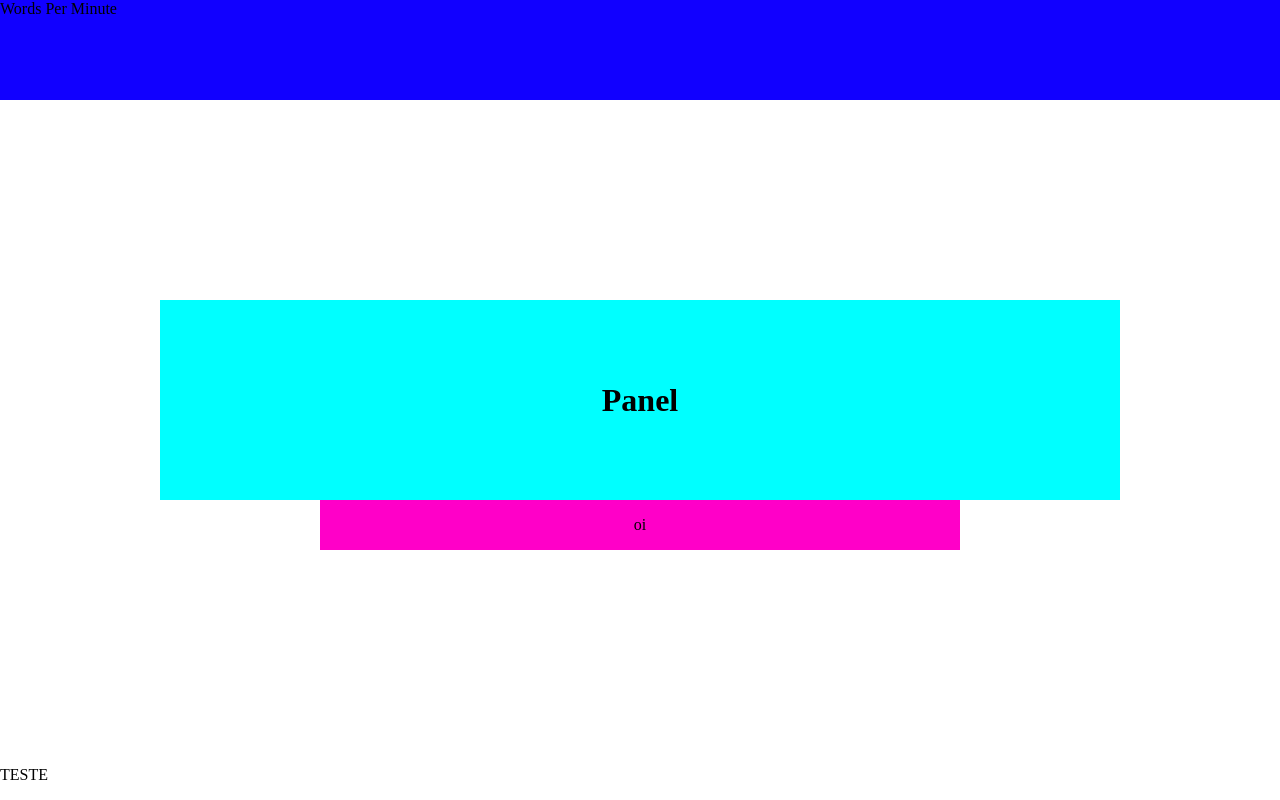
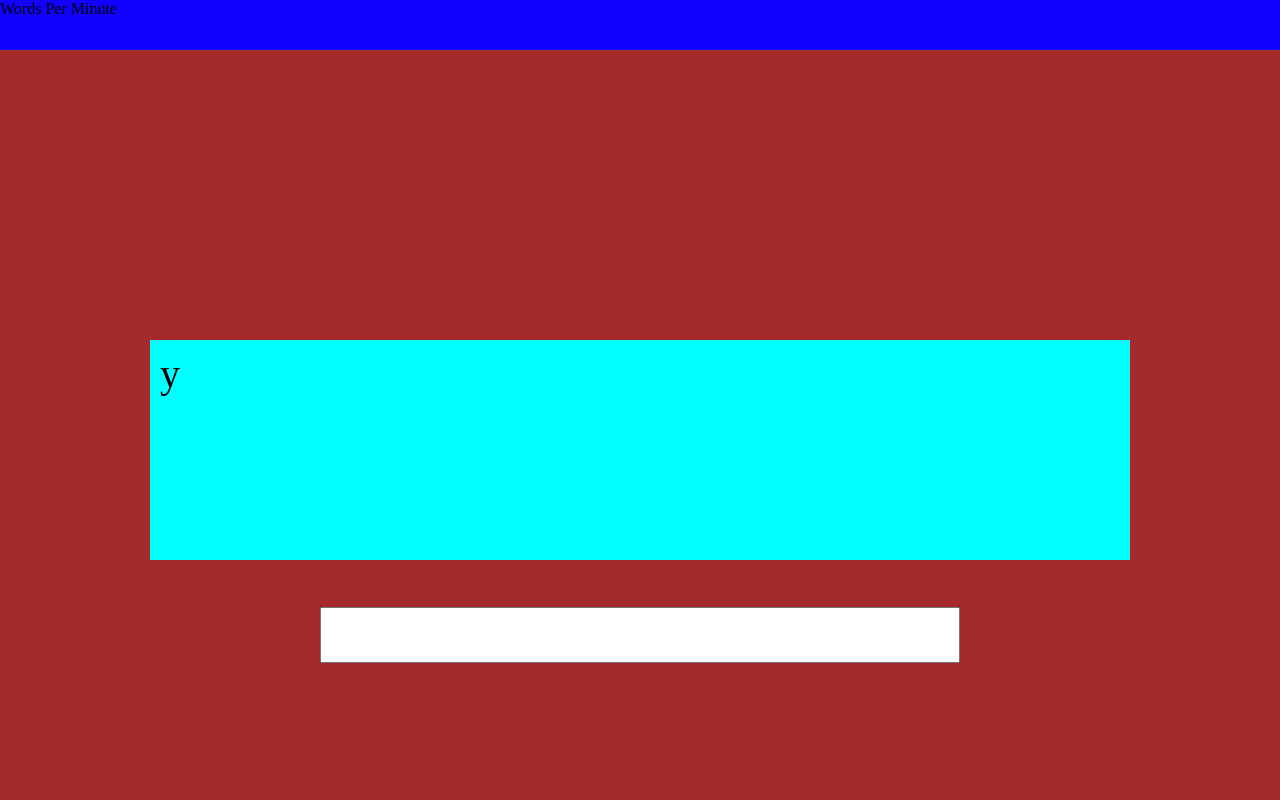
Before and after one commit to VazFabricio/WPM_Web, a website: page index.html in a window 1280 px wide. Shown: the top 800 px of the page. Drawn offline with Linux system fonts and the light colour scheme.

Commit message:
Gerar letra aleatória

```diff
--- a/index.css
+++ b/index.css
@@ -11,23 +11,27 @@ body{
     "main"
     "footer";
 
-    grid-template-rows: 100px 1fr 50px;
-    display: grid;
+    grid-template-rows: 50px 1fr 10px;
   }
 
   .top{
     grid-area: top;
     background-color: rgb(17, 0, 255);
-    height: 100px;
+    height: 50px;
     width: 100vw;
+    overflow: hidden;
   }
 
   .main{
+    height: 100vh;
     grid-area: main;
     display: flex;
     flex-direction: column; /* alteração aqui */
     justify-content: center; /* alteração aqui */
     align-items: center;
+    background-color: brown;
+    gap: 50px;
+    padding: 50px;
   }
 
   #panel{
@@ -37,8 +41,14 @@ body{
     max-width: 100vw;
     min-width: 300px;
     display: flex;
-    justify-content: center;
-    align-items: center;
+    padding: 10px;
+
+  }
+  #panel h1 {
+    margin: 0;
+    height: inherit;
+    width: inherit;
+    font-size: 2vw;
   }
 
   #input{
@@ -52,6 +62,22 @@ body{
     align-items: center;
   }
 
+  #input_box{
+    height: inherit;
+    width: inherit;
+    max-width: 100vw;
+    min-width: 300px;
+    font-size: 20px;
+  }
+
 .footer{
+    height: 50px;
+    overflow: hidden;
     grid-area: footer;
+    background-color: peru;
 }
+
+#panel span {
+  margin-right: 10px;
+  font-size: 40px;
+}
--- a/index.html
+++ b/index.html
@@ -6,7 +6,9 @@
     <meta name="viewport" content="width=device-width, initial-scale=1.0">
     <title>Document</title>
     <link rel="stylesheet" href="index.css">
-    <script src="index.js"></script>
+    <link rel="stylesheet" href="words.css">
+
+
 </head>
 <body>
 
@@ -18,10 +20,15 @@
 
     <main class="main">
         <div id="panel">
-            <h1>Panel</h1>
+            <span id="wd1"> </span>
+            <span id="wd2"> </span>
+            <span id="wd3"> </span>
+            <span id="wd4"> </span>
+            <span id="wd5"> </span>
+            <span id="wd6"> </span>
         </div>
         <div id="input">
-            oi
+            <input id="input_box"type="text">
         </div>
     </main>
 
@@ -31,7 +38,6 @@
         </div>
     </footer>
 
-
-
+    <script src="index.js"></script>
 </body>
 </html>
--- /dev/null
+++ b/index.js
@@ -0,0 +1,7 @@
+let wd1 = document.getElementById("wd1");
+
+let letras = ['a', 'b', 'c', 'd', 'e', 'f', 'g', 'h', 'i', 'j', 'k', 'l', 'm', 'n', 'o', 'p', 'q', 'r', 's', 't', 'u', 'v', 'w', 'x', 'y', 'z'];
+
+let letraAleatoria = letras[Math.floor(Math.random() * letras.length)];
+
+wd1.innerHTML = letraAleatoria;
--- /dev/null
+++ b/package.json
@@ -0,0 +1,5 @@
+{
+  "dependencies": {
+    "chance": "^1.1.11"
+  }
+}
--- /dev/null
+++ b/words.css
@@ -0,0 +1,4 @@
+#panel span {
+    margin-right: 10px;
+    font-size: 40px;
+}
```
Also changed, not shown: 1 other file.
